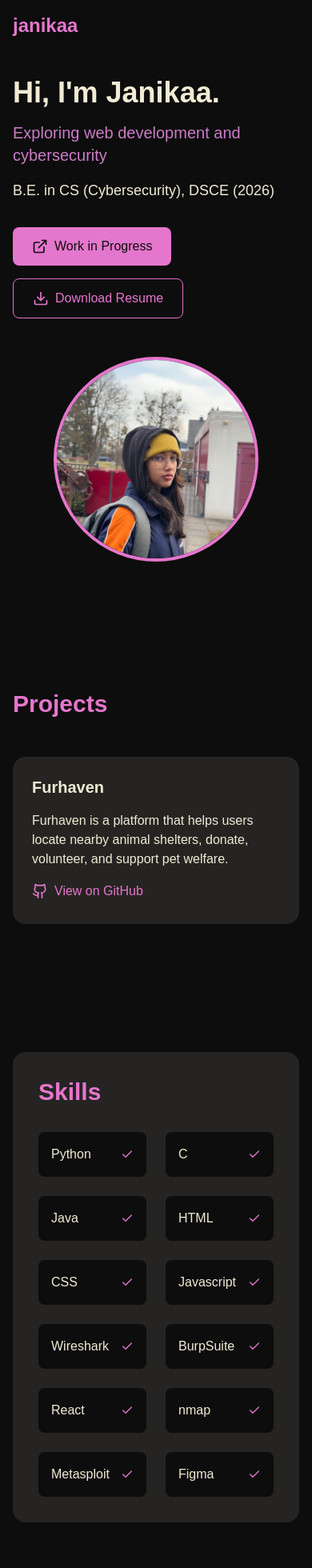
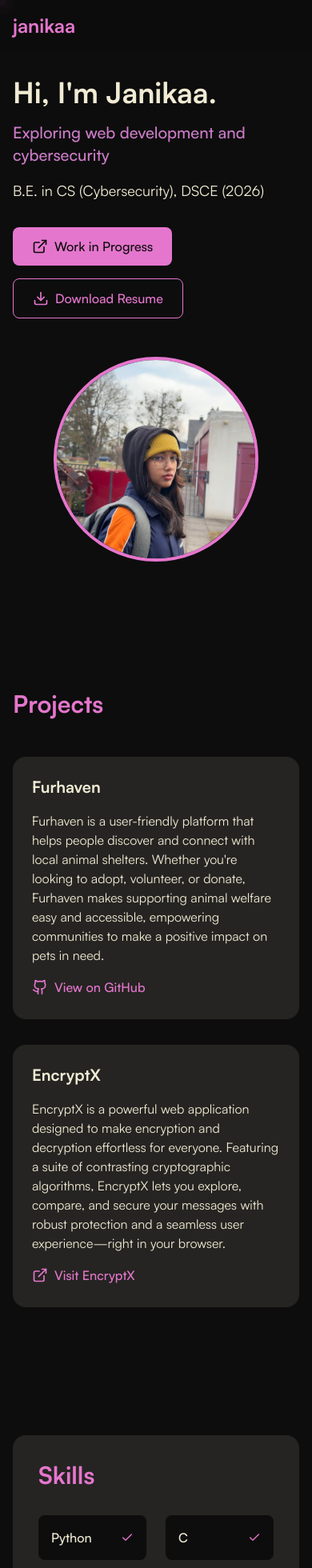
Before and after one commit to Janikaa17/portfolio_website, a React (Vite) app: page / in a window 390 px wide. Shown: the top 1960 px of the page at 80% size. Built offline with nearby package versions, Linux system fonts and the light colour scheme.

Commit message:
new project

```diff
--- a/index.html
+++ b/index.html
@@ -2,9 +2,9 @@
 <html lang="en">
   <head>
     <meta charset="UTF-8" />
-    <link rel="icon" type="image/svg+xml" href="/vite.svg" />
+
     <meta name="viewport" content="width=device-width, initial-scale=1.0" />
-    <title>Janikaa - Portfolio</title>
+    <title>Janikaa's Portfolio</title>
   </head>
   <body>
     <div id="root"></div>
--- a/package.json
+++ b/package.json
@@ -13,6 +13,7 @@
     "preview": "vite preview"
   },
   "dependencies": {
+    "framer-motion": "^12.18.1",
     "lucide-react": "^0.344.0",
     "react": "^18.3.1",
     "react-dom": "^18.3.1",
--- a/src/App.tsx
+++ b/src/App.tsx
@@ -1,5 +1,7 @@
 import React, { useState, useCallback } from 'react';
 import { Github, Linkedin, Mail, X, Check, Download, ExternalLink } from 'lucide-react';
+import { motion, AnimatePresence } from 'framer-motion';
+import CustomCursor from './components/CustomCursor';
 
 function App() {
   const [isModalOpen, setIsModalOpen] = useState(false);
@@ -45,6 +47,7 @@ function App() {
 
   return (
     <div className="bg-[#0D0D0D] text-[#F1EBD4] min-h-screen">
+      <CustomCursor />
       {/* Header */}
       <header className="fixed top-0 left-0 right-0 bg-[#0D0D0D]/90 backdrop-blur-sm z-50">
         <nav className="max-w-7xl mx-auto px-4 sm:px-6 lg:px-8">
@@ -129,8 +132,7 @@ function App() {
             <div className="bg-[#F1EBD4]/10 rounded-2xl p-6 hover:transform hover:scale-105 transition-transform">
               <h3 className="text-xl font-display font-bold mb-4">Furhaven</h3>
               <p className="mb-4">
-                Furhaven is a platform that helps users locate nearby animal shelters,
-                donate, volunteer, and support pet welfare.
+                Furhaven is a user-friendly platform that helps people discover and connect with local animal shelters. Whether you're looking to adopt, volunteer, or donate, Furhaven makes supporting animal welfare easy and accessible, empowering communities to make a positive impact on pets in need.
               </p>
               <a
                 href="https://github.com/Janikaa17/FurHaven"
@@ -141,6 +143,23 @@ function App() {
               >
                 <Github className="w-5 h-5 mr-2" />
                 View on GitHub
+              </a>
+            </div>
+            {/* EncryptX Project Box */}
+            <div className="bg-[#F1EBD4]/10 rounded-2xl p-6 hover:transform hover:scale-105 transition-transform">
+              <h3 className="text-xl font-display font-bold mb-4">EncryptX</h3>
+              <p className="mb-4">
+                EncryptX is a powerful web application designed to make encryption and decryption effortless for everyone. Featuring a suite of contrasting cryptographic algorithms, EncryptX lets you explore, compare, and secure your messages with robust protection and a seamless user experience—right in your browser.
+              </p>
+              <a
+                href="https://encrypt-x-janikaas-projects.vercel.app/"
+                target="_blank"
+                rel="noopener noreferrer"
+                className="inline-flex items-center text-[#E576CD] hover:text-[#CB7CC7] font-medium"
+                aria-label="Visit EncryptX project"
+              >
+                <ExternalLink className="w-5 h-5 mr-2" />
+                Visit EncryptX
               </a>
             </div>
           </div>
--- /dev/null
+++ b/src/components/CustomCursor.tsx
@@ -0,0 +1,114 @@
+import { useEffect, useState, useRef } from 'react';
+import { motion, useSpring, useMotionValue, useTransform } from 'framer-motion';
+
+interface Point {
+  x: number;
+  y: number;
+}
+
+const CustomCursor = () => {
+  const [isPointer, setIsPointer] = useState(false);
+  const [isClicking, setIsClicking] = useState(false);
+  const cursorRef = useRef<HTMLDivElement>(null);
+  const trailRef = useRef<HTMLDivElement>(null);
+
+  // Smooth cursor movement using Framer Motion
+  const cursorX = useMotionValue(0);
+  const cursorY = useMotionValue(0);
+  const trailX = useMotionValue(0);
+  const trailY = useMotionValue(0);
+
+  // Spring animation for smooth movement
+  const springConfig = { damping: 25, stiffness: 200 };
+  const smoothCursorX = useSpring(cursorX, springConfig);
+  const smoothCursorY = useSpring(cursorY, springConfig);
+  const smoothTrailX = useSpring(trailX, { damping: 30, stiffness: 150 });
+  const smoothTrailY = useSpring(trailY, { damping: 30, stiffness: 150 });
+
+  // Scale transform for hover effect
+  const scale = useTransform(smoothCursorX, [0, window.innerWidth], [1, 1.2]);
+  const trailScale = useTransform(smoothTrailX, [0, window.innerWidth], [0.8, 1]);
+
+  useEffect(() => {
+    const handleMouseMove = (e: MouseEvent) => {
+      cursorX.set(e.clientX);
+      cursorY.set(e.clientY);
+      trailX.set(e.clientX);
+      trailY.set(e.clientY);
+    };
+
+    const handleMouseDown = () => setIsClicking(true);
+    const handleMouseUp = () => setIsClicking(false);
+
+    const handleMouseOver = (e: MouseEvent) => {
+      const target = e.target as HTMLElement;
+      setIsPointer(window.getComputedStyle(target).cursor === 'pointer');
+    };
+
+    window.addEventListener('mousemove', handleMouseMove);
+    window.addEventListener('mousedown', handleMouseDown);
+    window.addEventListener('mouseup', handleMouseUp);
+    window.addEventListener('mouseover', handleMouseOver);
+
+    return () => {
+      window.removeEventListener('mousemove', handleMouseMove);
+      window.removeEventListener('mousedown', handleMouseDown);
+      window.removeEventListener('mouseup', handleMouseUp);
+      window.removeEventListener('mouseover', handleMouseOver);
+    };
+  }, [cursorX, cursorY, trailX, trailY]);
+
+  return (
+    <>
+      {/* Main cursor */}
+      <motion.div
+        ref={cursorRef}
+        className="fixed pointer-events-none z-50 mix-blend-difference"
+        style={{
+          x: smoothCursorX,
+          y: smoothCursorY,
+          scale: isClicking ? 0.8 : isPointer ? 1.2 : scale,
+        }}
+      >
+        <div className="relative">
+          {/* Outer ring */}
+          <div
+            className={`absolute -inset-2 rounded-full border-2 transition-colors duration-200 ${
+              isPointer ? 'border-[#E576CD]' : 'border-[#E576CD]/50'
+            }`}
+          />
+          {/* Inner dot */}
+          <div
+            className={`w-2 h-2 rounded-full transition-colors duration-200 ${
+              isPointer ? 'bg-[#E576CD]' : 'bg-[#E576CD]/80'
+            }`}
+          />
+          {/* Glow effect */}
+          <div
+            className={`absolute -inset-4 rounded-full transition-opacity duration-200 ${
+              isPointer ? 'bg-[#E576CD]/20' : 'bg-[#E576CD]/10'
+            } blur-md`}
+          />
+        </div>
+      </motion.div>
+
+      {/* Trailing ring */}
+      <motion.div
+        ref={trailRef}
+        className="fixed pointer-events-none z-40"
+        style={{
+          x: smoothTrailX,
+          y: smoothTrailY,
+          scale: trailScale,
+        }}
+      >
+        <div className="relative">
+          <div className="absolute -inset-3 rounded-full border border-[#E576CD]/30" />
+          <div className="absolute -inset-4 rounded-full bg-[#E576CD]/5 blur-sm" />
+        </div>
+      </motion.div>
+    </>
+  );
+};
+
+export default CustomCursor;
--- a/src/index.css
+++ b/src/index.css
@@ -2,11 +2,14 @@
 @tailwind components;
 @tailwind utilities;
 
-@import url('https://fonts.googleapis.com/css2?family=DM+Sans:opsz,wght@9..40,400;9..40,500;9..40,600;9..40,700&family=Syne:wght@400;500;600;700;800&display=swap');
+/* Hide default cursor */
+* {
+  cursor: none !important;
+}
 
 /* Base styles */
 body {
-  font-family: 'DM Sans', sans-serif;
+  font-family: 'Satoshi', 'Helvetica Neue', Helvetica, Arial, sans-serif;
   scroll-behavior: smooth;
   -webkit-font-smoothing: antialiased;
   -moz-osx-font-smoothing: grayscale;
@@ -14,7 +17,7 @@ body {
 
 /* Typography */
 h1, h2, h3, .font-display {
-  font-family: 'Syne', sans-serif;
+  font-family: 'Satoshi', 'Helvetica Neue', Helvetica, Arial, sans-serif;
 }
 
 /* Selection styling */
@@ -69,3 +72,25 @@ img {
   height: auto;
   display: block;
 }
+
+@font-face {
+  font-family: 'Satoshi';
+  src: url('/fonts/Satoshi-Variable.woff2') format('woff2');
+  font-weight: 100 900;
+  font-display: swap;
+}
+
+/*
+ burstPink: '#F48FFF',
+ burstLightPink: '#F6AFFF',
+ burstPurple: '#B96FFF',
+ burstAqua: '#6CF6FF',
+ burstCyan: '#7DF6FF',
+ burstBlue: '#3B5BFF',
+ burstOrange: '#FF6B4A',
+ burstYellow: '#FFD600',
+ accentViolet: '#E576CD',
+ outline: '#2D1E70',
+ darkBlue: '#3B1C7A',
+ white: '#FFFFFF',
+ */
--- a/tailwind.config.js
+++ b/tailwind.config.js
@@ -5,7 +5,7 @@ export default {
     extend: {
       fontFamily: {
         sans: ['DM Sans', 'sans-serif'],
-        display: ['Syne', 'sans-serif'],
+        display: ['Satoshi', 'Helvetica Neue', 'Helvetica', 'Arial', 'sans-serif'],
       },
     },
   },
```
Also changed, not shown: public/fonts/Satoshi-Variable.woff2 (added), 1 other file (tests, documents, lock files or other folders).
